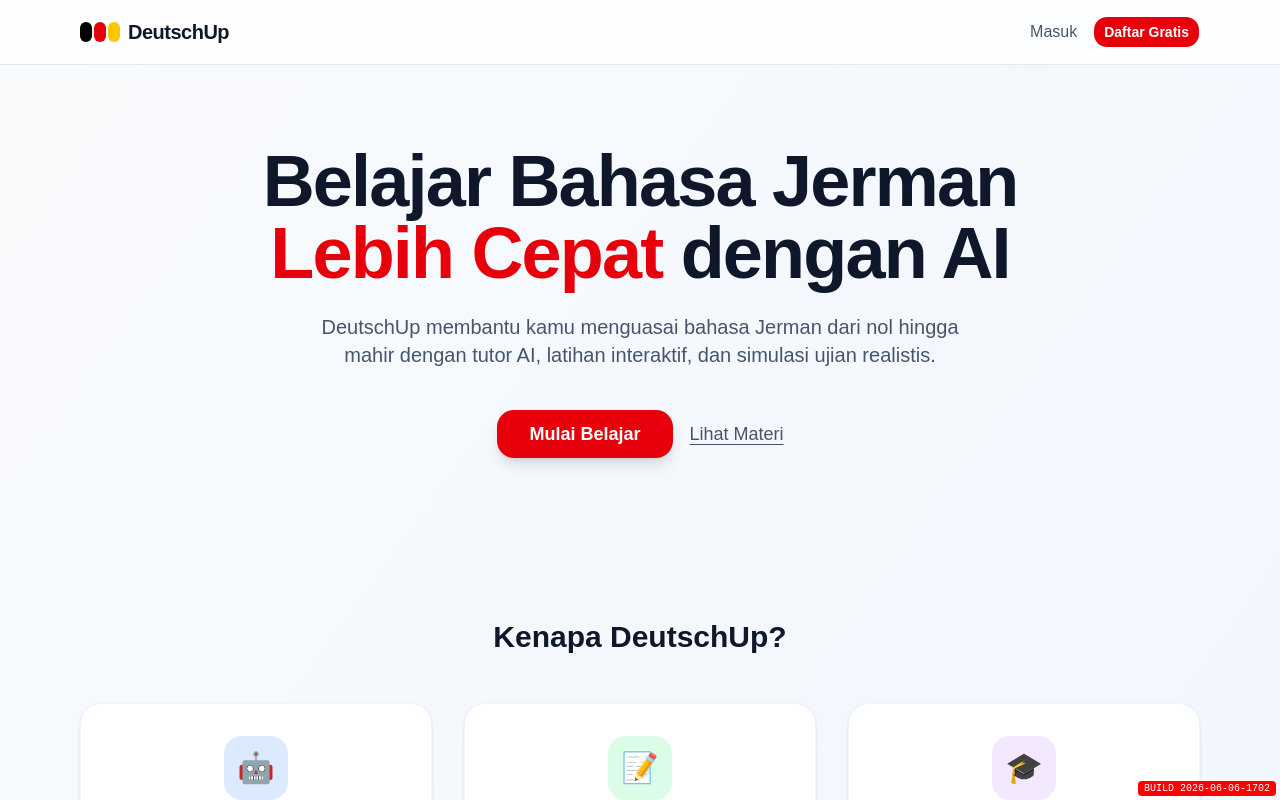
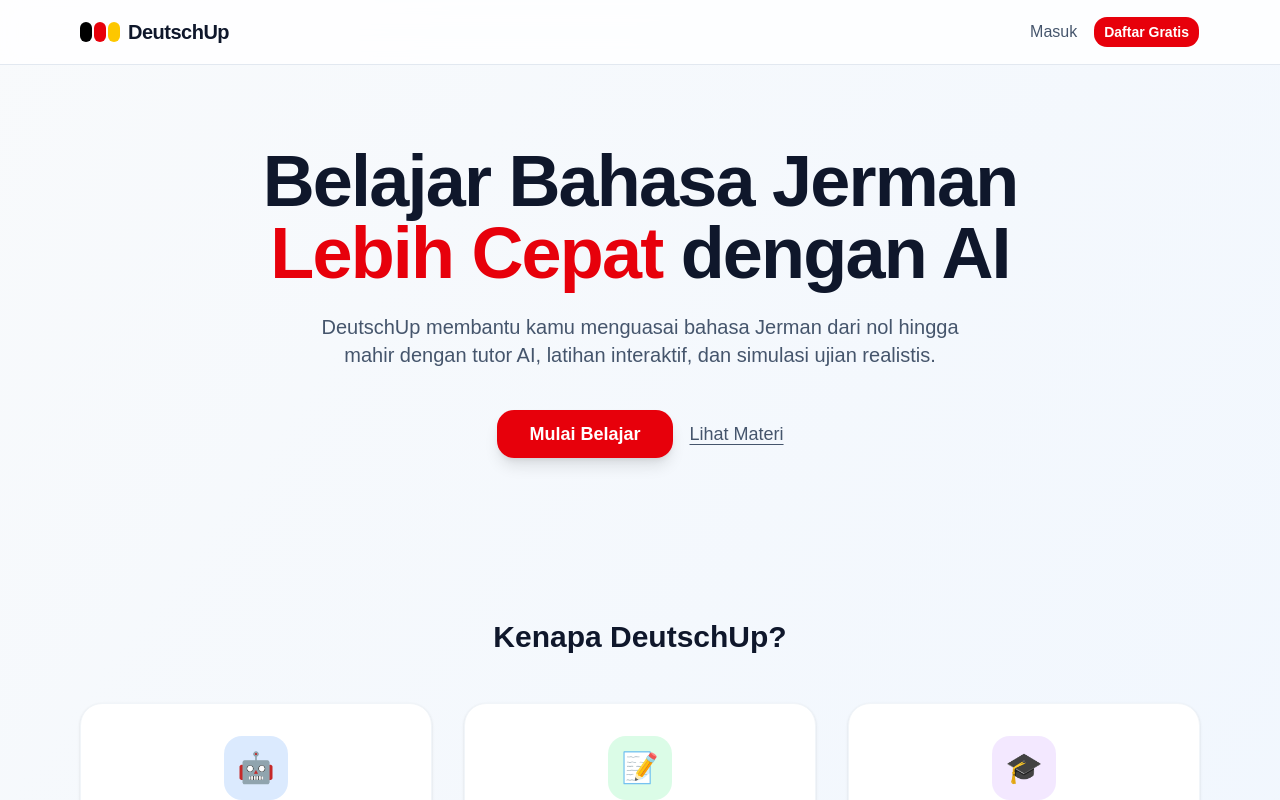
Before and after one commit to Shinzzyak/Deutschup, a React (Vite) app: page / in a window 1280 px wide. Shown: the top 800 px of the page. Built offline with nearby package versions, Linux system fonts and the light colour scheme; no server answers.

Commit message:
feat(debug): wrap debug UI with DEBUG_MODE flag (default: false)

```diff
--- a/src/main.tsx
+++ b/src/main.tsx
@@ -4,9 +4,14 @@
 import './index.css';
 import { TooltipProvider } from './components/ui/tooltip';
 
+// === DEBUG MODE ===
+// Set to true to enable debug overlay and build badge
+const DEBUG_MODE = false;
+
+if (DEBUG_MODE) {
   // === BUILD IDENTIFIER ===
   const buildTag = document.createElement('div');
-buildTag.textContent = 'BUILD 2026-06-06-1702';
+  buildTag.textContent = `BUILD ${new Date().toISOString().replace('T', '-').substring(0, 16)}`;
   buildTag.style.cssText = 'position:fixed;bottom:4px;right:4px;z-index:99999;background:#f00;color:#fff;font:10px monospace;padding:2px 6px;border-radius:4px;pointer-events:none;';
   document.body.appendChild(buildTag);
   // === END BUILD ID ===
@@ -42,10 +47,6 @@
           ct: ct.substring(0, 50),
           body: text.substring(0, 200)
         });
-      if (isHtml) {
-        // Re-create response with text so downstream .json() doesn't crash
-        // Actually we can't modify the original clone, but we logged it
-      }
       } catch(e) {}
     }
     return resp;
@@ -68,6 +69,7 @@
     });
   });
   // === END DEBUG ===
+}
 
 createRoot(document.getElementById('root')!).render(
   <StrictMode>
```
Lines whose indentation alone changed are shown as unchanged.
